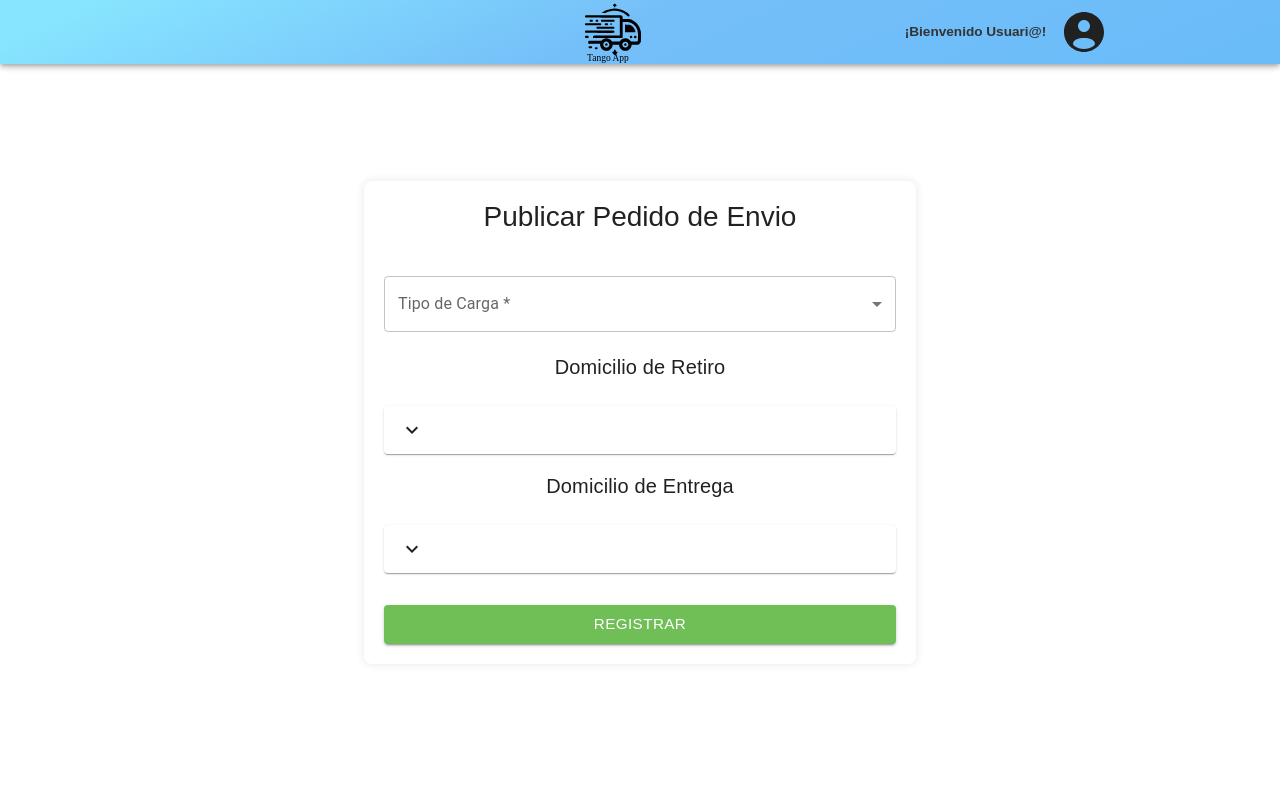
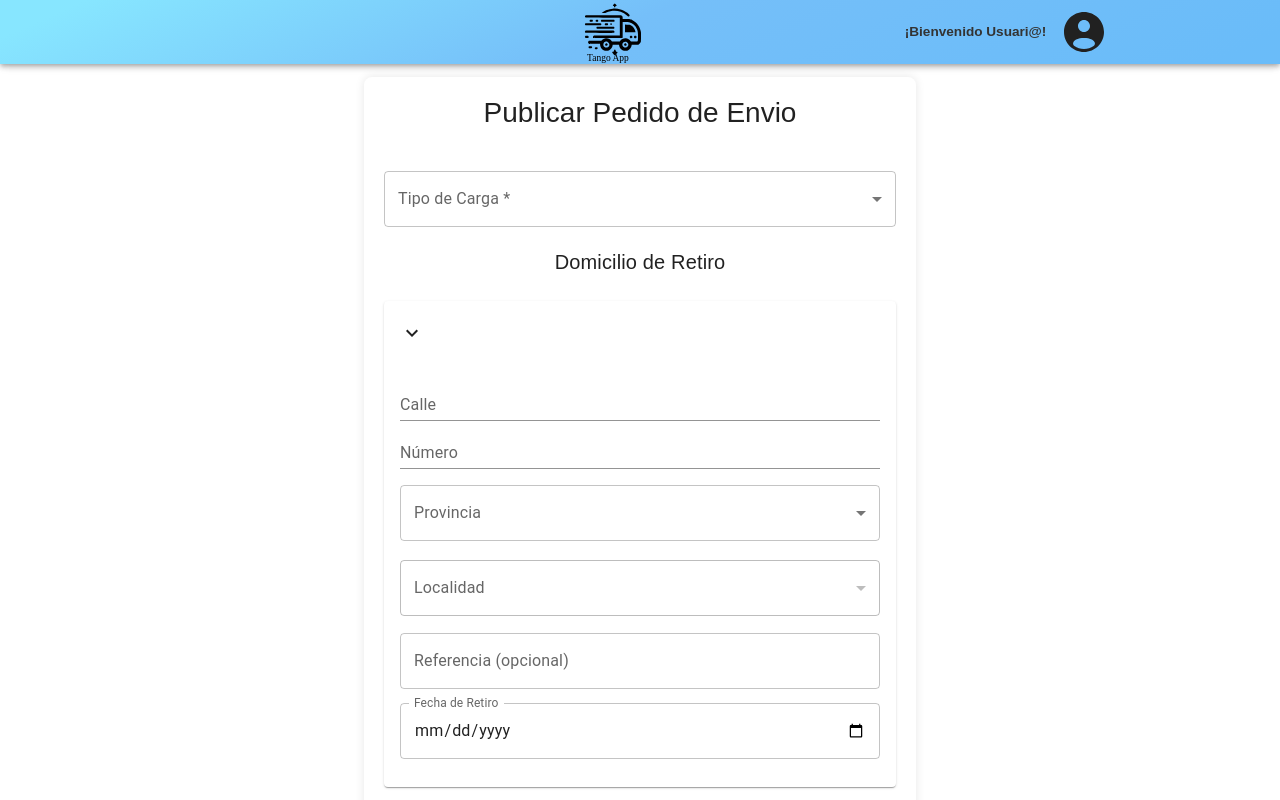
Before and after one commit to alejobarrera22/2024_ICS_4K3_G04, a React (Vite) app in the folder Trabajos/Trabajos Practicos/ICS_TP_6/: page /registrar in a window 1280 px wide. Shown: the top 800 px of the page. Built offline with nearby package versions, Linux system fonts and the light colour scheme.

Commit message:
Modificar expand de domicilio

```diff
--- a/Trabajos/Trabajos Practicos/ICS_TP_6/src/components/FormularioPedidoEnvio.jsx
+++ b/Trabajos/Trabajos Practicos/ICS_TP_6/src/components/FormularioPedidoEnvio.jsx
@@ -312,7 +312,7 @@ const FormularioPedidoEnvio = () => {
               </Typography>
             </Grid>
             <Grid item xs={12}>
-              <Accordion>
+              <Accordion defaultExpanded>
                 <AccordionSummary id="panel-header" aria-controls="panel-content" onClick={handleOpenRetiro}>
                   {accordionRetiro ? <KeyboardArrowUpIcon></KeyboardArrowUpIcon> : <KeyboardArrowDownIcon></KeyboardArrowDownIcon>}
                 </AccordionSummary>
@@ -422,7 +422,7 @@ const FormularioPedidoEnvio = () => {
               </Typography>
             </Grid>
             <Grid item xs={12}>
-            <Accordion>
+            <Accordion defaultExpanded>
                 <AccordionSummary id="panel-header" aria-controls="panel-content" onClick={handleOpenEntrega}>
                   {accordionEntrega ? <KeyboardArrowUpIcon></KeyboardArrowUpIcon> : <KeyboardArrowDownIcon></KeyboardArrowDownIcon>}
                 </AccordionSummary>
```
